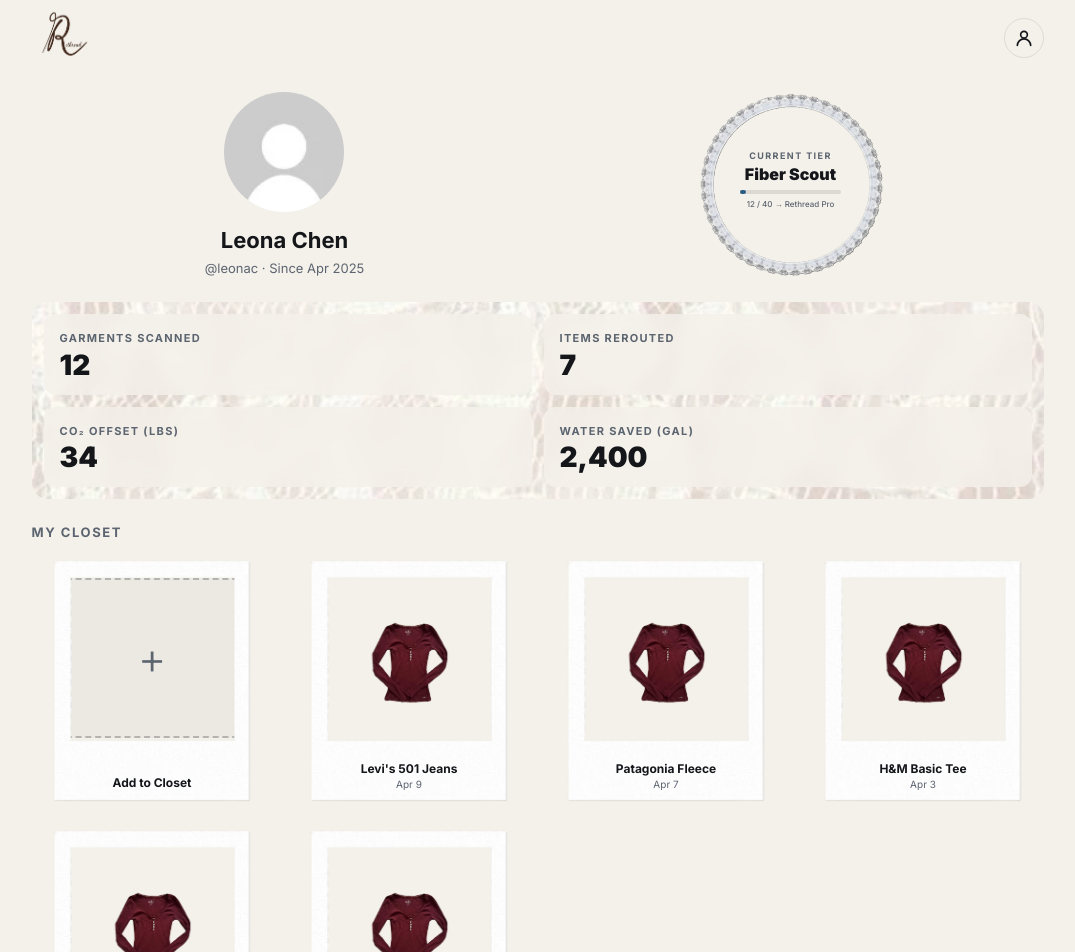
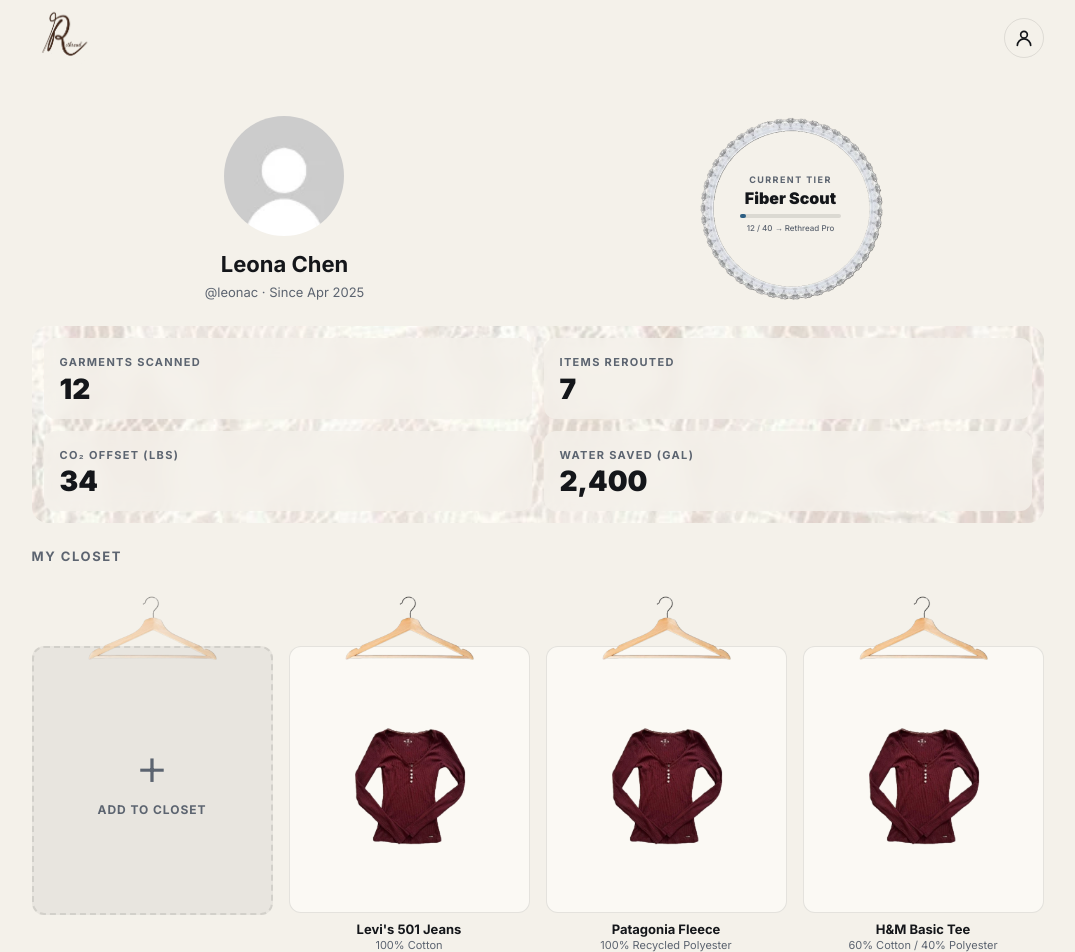
Before and after one commit to leonac24/rethread, a Next.js app: page /profile in a window 1280 px wide. Shown: the top 952 px of the page, without its empty margins (95-1170 px from the left). Built offline with nearby package versions, Linux system fonts and the light colour scheme.

Commit message:
reverting closet

```diff
--- a/app/profile/page.tsx
+++ b/app/profile/page.tsx
@@ -39,19 +39,38 @@
   return null;
 }
 
-function ClosetItem({ label, date, img }: (typeof MOCK_SCANS)[number]) {
+function ScoreDot({ score }: { score: number }) {
+  const color = score >= 7 ? '#3f5338' : score >= 4 ? '#b07d2e' : '#a83232';
+  const label = score >= 7 ? 'Good' : score >= 4 ? 'Fair' : 'Poor';
   return (
-    <div className="relative w-full">
-      {/* Garment photo in upper area */}
+    <span
+      className="inline-flex items-center gap-1 text-[11px] font-bold"
+      style={{ color }}
+    >
+      <span className="w-1.5 h-1.5 rounded-full inline-block" style={{ background: color }} />
+      {score}/10 · {label}
+    </span>
+  );
+}
+
+function ClosetItem({ label, fiber, score, date, img }: (typeof MOCK_SCANS)[number]) {
+  return (
+    <div className="flex flex-col items-center w-full">
+      {/* hanger on top */}
+      <Image
+        src="/images/hanger.webp"
+        alt=""
+        width={140}
+        height={80}
+        className="w-[135px] h-auto object-contain relative z-10 mb-[-27px]"
+      />
+
+      {/* garment card */}
       <div
-        className="absolute inset-0 flex items-center justify-center"
-        style={{
-          paddingTop: '8%',
-          paddingBottom: '28%',
-          paddingLeft: '10%',
-          paddingRight: '10%',
-        }}
+        className="relative w-full rounded-xl overflow-hidden bg-surface border border-rule"
+        style={{ paddingTop: '110%' }}
       >
+        <div className="absolute inset-0 flex items-center justify-center p-4">
           <Image
             src={img}
             alt={label}
@@ -60,33 +79,16 @@
             className="w-full h-full object-contain"
           />
         </div>
+      </div>
 
-      {/* Polaroid frame */}
-      <Image
-        src="/images/frame.webp"
-        alt=""
-        width={300}
-        height={350}
-        className="relative z-10 w-full h-auto"
-      />
-
-      {/* Caption — label + date, handwritten feel */}
-      <div
-        className="absolute left-0 right-0 z-20 text-center"
-        style={{ bottom: '6%', paddingLeft: '12%', paddingRight: '12%' }}
-      >
-        <p
-          className="text-[11px] md:text-[12px] font-bold text-ink truncate leading-tight"
-          style={{ fontFamily: 'var(--font-handwriting)' }}
-        >
-          {label}
-        </p>
-        <p
-          className="text-[9px] md:text-[10px] text-ink-muted mt-0.5 leading-tight"
-          style={{ fontFamily: 'var(--font-handwriting)' }}
-        >
-          {date}
-        </p>
+      {/* metadata below */}
+      <div className="mt-2 w-full text-center px-1">
+        <p className="text-[13px] font-bold text-ink leading-tight truncate">{label}</p>
+        <p className="text-[11px] text-ink-muted mt-0.5 leading-tight line-clamp-2">{fiber}</p>
+        <div className="mt-1">
+          <ScoreDot score={score} />
+        </div>
+        <p className="text-[10px] text-ink-faint mt-0.5 font-medium">{date}</p>
       </div>
     </div>
   );
@@ -96,46 +98,41 @@
   return (
     <Link
       href="/scan"
-      className="relative block w-full group"
+      className="flex flex-col items-center w-full group"
       aria-label="Add to Closet"
     >
-      {/* Empty slot with dashed + in upper area */}
+      {/* hanger on top — matches ClosetItem structure exactly */}
+      <Image
+        src="/images/hanger.webp"
+        alt=""
+        width={140}
+        height={80}
+        className="w-[135px] h-auto object-contain relative z-10 mb-[-27px] opacity-60"
+      />
+
+      {/* card area — dashed "empty slot" with + and label */}
       <div
-        className="absolute inset-0 flex items-center justify-center"
-        style={{
-          paddingTop: '8%',
-          paddingBottom: '28%',
-          paddingLeft: '10%',
-          paddingRight: '10%',
-        }}
+        className="relative w-full rounded-xl overflow-hidden bg-ink/5 border-2 border-dashed border-rule transition-colors group-hover:bg-ink/10"
+        style={{ paddingTop: '110%' }}
       >
-        <div className="w-full h-full border-2 border-dashed border-ink/25 flex items-center justify-center bg-ink/[0.03] transition-colors group-hover:bg-ink/[0.07]">
-          <span className="text-[44px] leading-none font-light text-ink-muted">
-            +
+        <div className="absolute inset-0 flex flex-col items-center justify-center gap-2">
+          <span className="text-[52px] leading-none font-light text-ink-muted">+</span>
+          <span className="text-[12px] font-bold tracking-[0.08em] uppercase text-ink-muted">
+            Add to Closet
           </span>
         </div>
       </div>
 
-      {/* Polaroid frame */}
-      <Image
-        src="/images/frame.webp"
-        alt=""
-        width={300}
-        height={350}
-        className="relative z-10 w-full h-auto"
-      />
-
-      {/* Caption */}
-      <div
-        className="absolute left-0 right-0 z-20 text-center"
-        style={{ bottom: '6%', paddingLeft: '12%', paddingRight: '12%' }}
-      >
-        <p
-          className="text-[11px] md:text-[12px] font-bold text-ink truncate leading-tight"
-          style={{ fontFamily: 'var(--font-handwriting)' }}
-        >
-          Add to Closet
+      {/* invisible metadata placeholder so total tile height matches ClosetItem */}
+      <div className="mt-2 w-full text-center px-1 invisible" aria-hidden>
+        <p className="text-[13px] font-bold leading-tight">&nbsp;</p>
+        <p className="text-[11px] mt-0.5 leading-tight">
+          &nbsp;
+          <br />
+          &nbsp;
         </p>
+        <p className="text-[11px] mt-1">&nbsp;</p>
+        <p className="text-[10px] mt-0.5">&nbsp;</p>
       </div>
     </Link>
   );
@@ -191,7 +188,7 @@
     : 100;
 
   return (
-    <main className="min-h-screen bg-bg pt-2 pb-8">
+    <main className="min-h-screen bg-bg py-8">
       <div className="content-width space-y-6">
 
         {/* ── Profile hero ── */}
```
Lines whose indentation alone changed are shown as unchanged.
